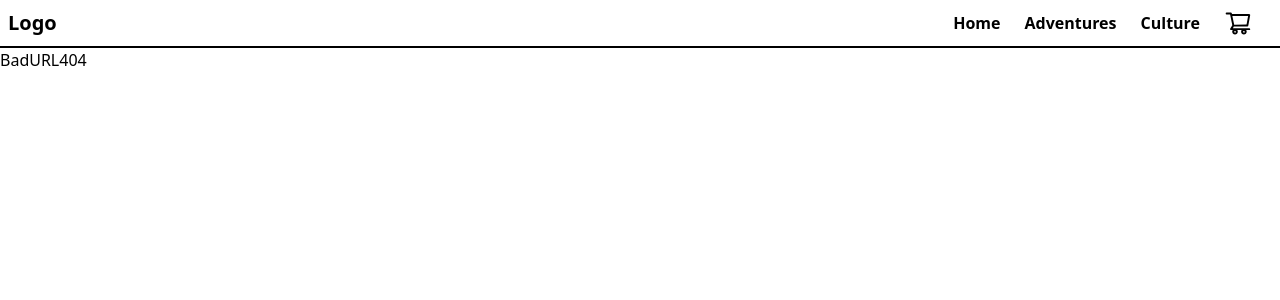
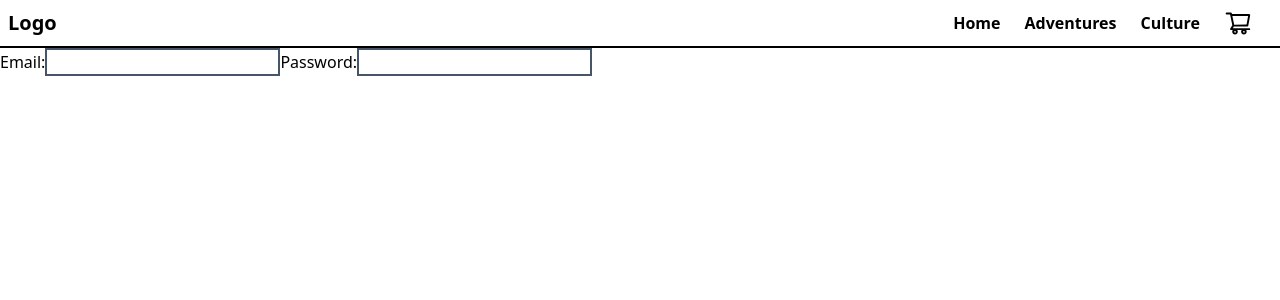
Before and after one commit to BenCiantar/ecommerce-team-project, a React (Create React App) app in the folder client/: page /login in a window 1280 px wide. Shown: the top 300 px of the page. Built offline with nearby package versions, Linux system fonts and the light colour scheme.

Commit message:
Removed LoginForm component, added a Login page

```diff
--- a/client/src/App.jsx
+++ b/client/src/App.jsx
@@ -1,7 +1,7 @@
-import React from "react";
-import { Header } from "./components/index";
-import { BrowserRouter, Routes, Route } from "react-router-dom";
-import { Home, Adventures, Culture, BadURL404 } from "./pages/index";
+import React from 'react';
+import { Header } from './components/index';
+import { BrowserRouter, Routes, Route } from 'react-router-dom';
+import { Home, Adventures, Culture, BadURL404, Login } from './pages/index';
 
 function App() {
   const [cartItems, setCartItems] = React.useState([]);
@@ -9,10 +9,16 @@ function App() {
   return (
     <div>
       <BrowserRouter>
-        <Header cartItems={ cartItems } setCartItems={ setCartItems } />
+        <Header cartItems={cartItems} setCartItems={setCartItems} />
         <Routes>
           <Route path="/" element={<Home />} />
-          <Route path="/adventures" element={<Adventures cartItems={ cartItems } setCartItems={ setCartItems } />} />
+          <Route path="/login" element={<Login />} />
+          <Route
+            path="/adventures"
+            element={
+              <Adventures cartItems={cartItems} setCartItems={setCartItems} />
+            }
+          />
           <Route path="/culture" element={<Culture />} />
           <Route path="*" element={<BadURL404 />} />
         </Routes>
--- a/client/src/components/LoginForm/LoginForm.jsx
+++ /dev/null
@@ -1,7 +0,0 @@
-import React from 'react';
-
-const Login = () => {
-  return <div>Login</div>;
-};
-
-export default Login;
--- a/client/src/components/index.js
+++ b/client/src/components/index.js
@@ -1,3 +1,2 @@
 export { default as Header } from './Header/Header';
 export { default as Cart } from './Cart/Cart';
-export { default as LoginForm } from './LoginForm/LoginForm';
--- /dev/null
+++ b/client/src/pages/Login/Login.jsx
@@ -0,0 +1,29 @@
+import React from 'react';
+
+const LoginForm = () => {
+  return (
+    <div>
+      <form>
+        <label>
+          Email:
+          <input
+            className="border-solid border-2 border-slate-600"
+            type="text"
+            required
+          />
+        </label>
+        <label>
+          Password:
+          <input
+            className="border-solid border-2 border-slate-600"
+            type="text"
+            required
+          />
+        </label>
+        <button></button>
+      </form>
+    </div>
+  );
+};
+
+export default LoginForm;
--- a/client/src/pages/index.js
+++ b/client/src/pages/index.js
@@ -2,3 +2,4 @@ export { default as Home } from './Home/Home';
 export { default as Adventures } from './Adventures/Adventures';
 export { default as Culture } from './Culture/Culture';
 export { default as BadURL404 } from './BadURL404/BadURL404';
+export { default as Login } from './Login/Login';
```
